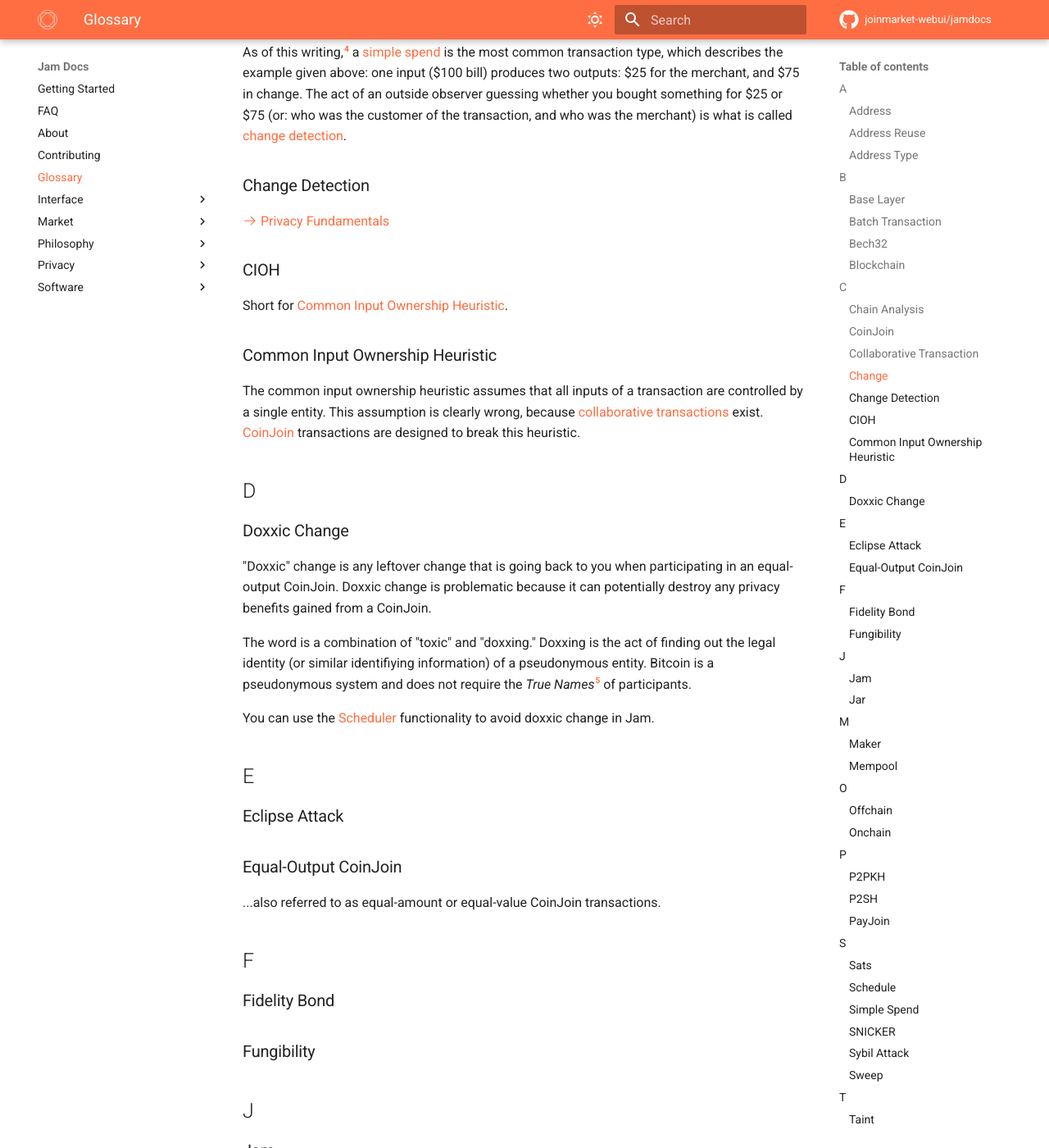
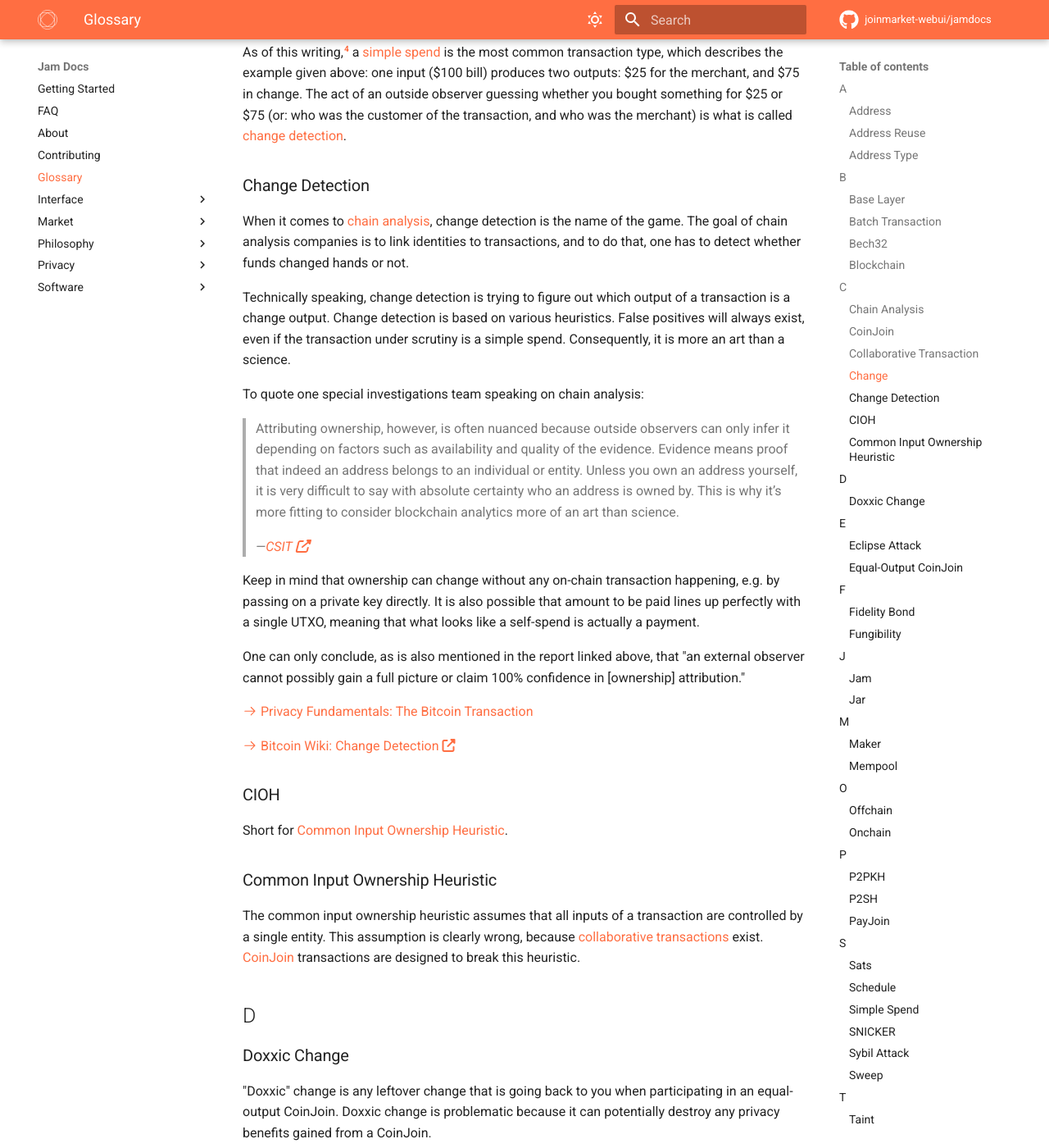
Before and after one commit to joinmarket-webui/jamdocs, an MkDocs documentation site: the page built from docs/glossary.md, in a window 1280 px wide and 1400 px high, scrolled down 2705 px. Shown: the whole window at 82% size. Built offline with MkDocs 1.6.1 and Material for MkDocs 9.7.7, drawn with Linux system fonts in a browser that asks for light colours; nearby versions of some CDN libraries; comment, search, counter and statistics services are not loaded.

Commit message:
docs(glossary): change detection

```diff
--- a/docs/glossary.md
+++ b/docs/glossary.md
@@ -170,9 +170,40 @@ what is called [change detection](#change-detection).
 
 ### Change Detection
 
-[:octicons-arrow-right-24: Privacy Fundamentals][fundamentals]
+When it comes to [chain analysis](#chain-analysis), change detection is the name
+of the game. The goal of chain analysis companies is to link identities to
+transactions, and to do that, one has to detect whether funds changed hands or not.
 
-[fundamentals]: privacy/01-fundamentals.md
+Technically speaking, change detection is trying to figure out which output of a
+transaction is a change output. Change detection is based on various heuristics. False positives will always
+exist, even if the transaction under scrutiny is a simple spend. Consequently, it is more an art than a science.
+
+To quote one special investigations team speaking on chain analysis:
+
+> Attributing ownership, however, is often nuanced because outside observers can
+> only infer it depending on factors such as availability and quality of the
+> evidence. Evidence means proof that indeed an address belongs to an individual
+> or entity. Unless you own an address yourself, it is very difficult to say
+> with absolute certainty who an address is owned by. This is why it’s more
+> fitting to consider blockchain analytics more of an art than science.
+>
+> <cite>[CSIT](https://archive.ph/1WtkW)</cite>
+
+Keep in mind that ownership can change without any on-chain transaction
+happening, e.g. by passing on a private key directly. It is also possible that
+amount to be paid lines up perfectly with a single UTXO, meaning that what looks
+like a self-spend is actually a payment.
+
+One can only conclude, as is also mentioned in the report linked above, that "an
+external observer cannot possibly gain a full picture or claim 100% confidence
+in [ownership] attribution."
+
+[:octicons-arrow-right-24: Privacy Fundamentals: The Bitcoin Transaction][fundamentals]
+
+[:octicons-arrow-right-24: Bitcoin Wiki: Change Detection][change-detection]
+
+[fundamentals]: privacy/01-fundamentals.md#the-bitcoin-transaction
+[change-detection]: https://en.bitcoin.it/wiki/Privacy#Change_address_detection
 
 ### CIOH
 
```
